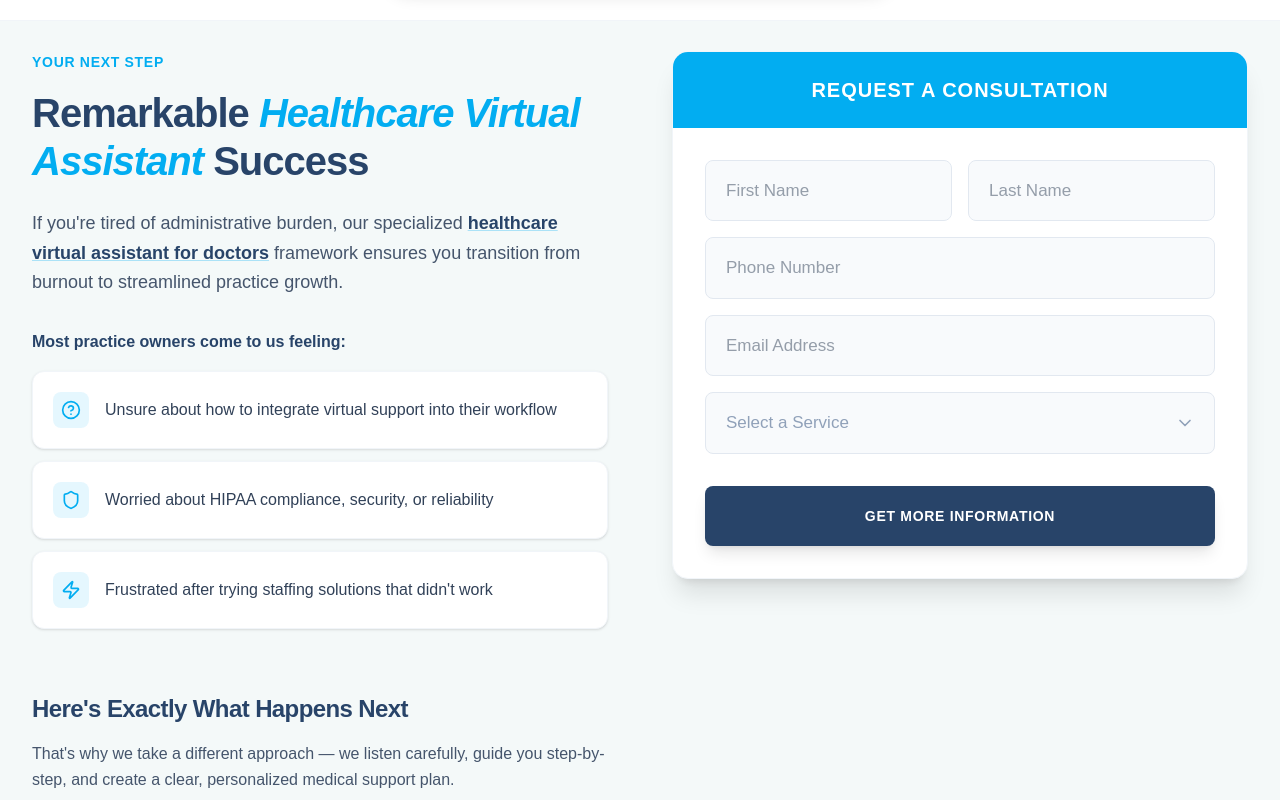
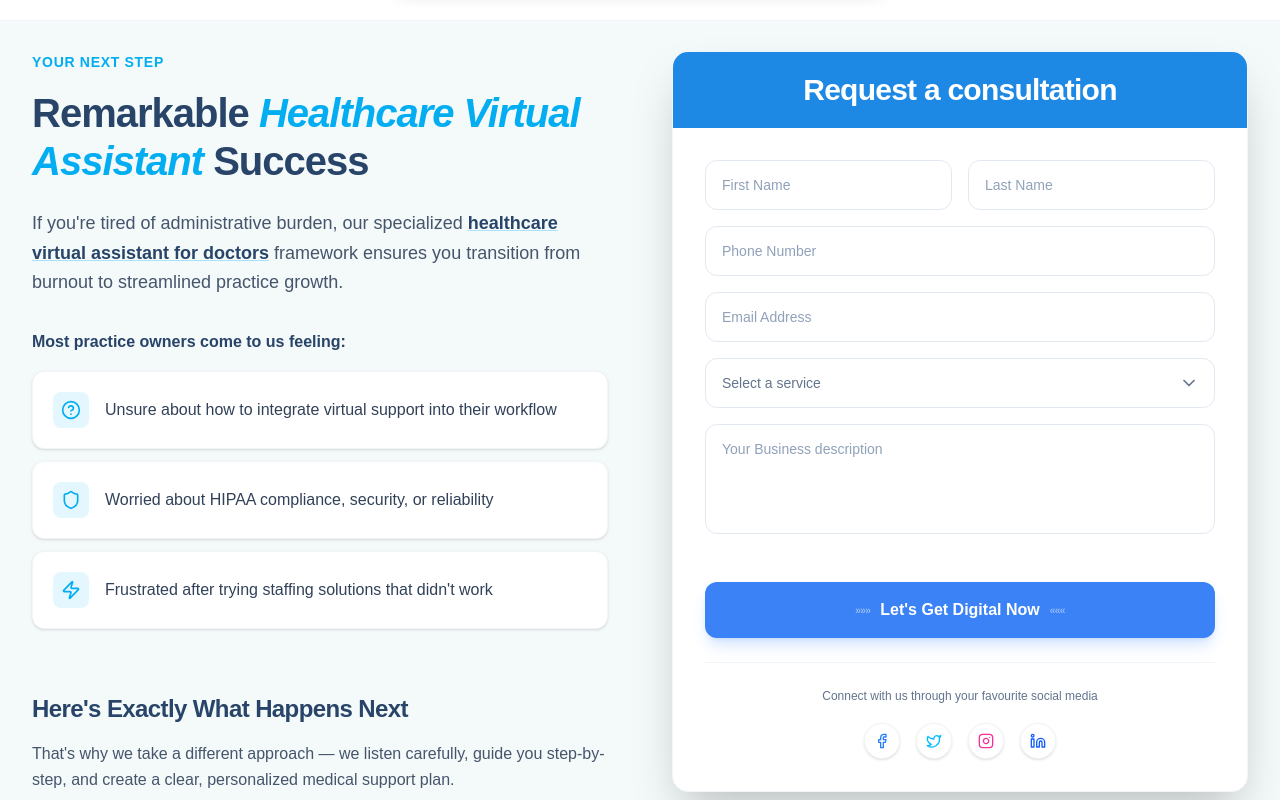
Before and after one commit to hamidrajaofficial/MVA-Star-Billing-Solutions-, a React (Vite) app: page / in a window 1280 px wide. Shown: the part 1460-2260 px from the top of the page. Built offline with nearby package versions, Linux system fonts and the light colour scheme.

Commit message:
style: update UI components for better aesthetics
Improve visual consistency and component styling by rounding corners on stats cards, updating the consultation form design, and refining typography and color tokens.

```diff
--- a/src/components/sections/NextStep.tsx
+++ b/src/components/sections/NextStep.tsx
@@ -1,6 +1,6 @@
 import React from 'react';
 import { motion } from 'motion/react';
-import { HelpCircle, ShieldCheck, Zap, MessageSquare, Shield, Clock, Calendar, FileText, ChevronDown } from 'lucide-react';
+import { HelpCircle, ShieldCheck, Zap, MessageSquare, Shield, Clock, Calendar, FileText, ChevronDown, Facebook, Twitter, Instagram, Linkedin } from 'lucide-react';
 
 interface Props {
   bgColor?: string;
@@ -52,47 +52,77 @@ export default function NextStep({ bgColor = "bg-section-bg" }: Props) {
 
           {/* Right Column - Form */}
           <div className="lg:sticky lg:top-24">
-            <div className="bg-white rounded-2xl shadow-xl overflow-hidden border border-slate-100">
-              <div className="bg-primary py-6 px-8 text-center">
-                <h3 className="text-xl font-bold text-white uppercase tracking-wider">Request a Consultation</h3>
+            <div className="bg-white rounded-2xl shadow-2xl overflow-hidden border border-slate-100">
+              <div className="bg-[#1E88E5] py-5 px-8 text-center">
+                <h3 className="text-2xl md:text-3xl font-bold text-white tracking-tight">Request a consultation</h3>
               </div>
 
-              <form className="p-8 space-y-4">
+              <form className="p-8 space-y-4" onSubmit={(e) => e.preventDefault()}>
                 <div className="grid grid-cols-2 gap-4">
                   <input
                     type="text"
                     placeholder="First Name"
-                    className="w-full px-5 py-4 bg-slate-50 border border-slate-200 rounded-lg text-slate-700 focus:outline-none focus:border-primary transition-colors"
+                    className="w-full px-4 py-3.5 bg-white border border-slate-200 rounded-xl text-slate-700 placeholder-slate-400 focus:outline-none focus:border-[#1E88E5] focus:ring-1 focus:ring-[#1E88E5]/50 transition-all text-sm font-medium"
                   />
                   <input
                     type="text"
                     placeholder="Last Name"
-                    className="w-full px-5 py-4 bg-slate-50 border border-slate-200 rounded-lg text-slate-700 focus:outline-none focus:border-primary transition-colors"
+                    className="w-full px-4 py-3.5 bg-white border border-slate-200 rounded-xl text-slate-700 placeholder-slate-400 focus:outline-none focus:border-[#1E88E5] focus:ring-1 focus:ring-[#1E88E5]/50 transition-all text-sm font-medium"
                   />
                 </div>
                 <input
                   type="tel"
                   placeholder="Phone Number"
-                  className="w-full px-5 py-4 bg-slate-50 border border-slate-200 rounded-lg text-slate-700 focus:outline-none focus:border-primary transition-colors"
+                  className="w-full px-4 py-3.5 bg-white border border-slate-200 rounded-xl text-slate-700 placeholder-slate-400 focus:outline-none focus:border-[#1E88E5] focus:ring-1 focus:ring-[#1E88E5]/50 transition-all text-sm font-medium"
                 />
                 <input
                   type="email"
                   placeholder="Email Address"
-                  className="w-full px-5 py-4 bg-slate-50 border border-slate-200 rounded-lg text-slate-700 focus:outline-none focus:border-primary transition-colors"
+                  className="w-full px-4 py-3.5 bg-white border border-slate-200 rounded-xl text-slate-700 placeholder-slate-400 focus:outline-none focus:border-[#1E88E5] focus:ring-1 focus:ring-[#1E88E5]/50 transition-all text-sm font-medium"
                 />
                 <div className="relative group">
-                  <select className="w-full px-5 py-4 bg-slate-50 border border-slate-200 rounded-lg text-slate-400 focus:outline-none focus:border-primary transition-colors appearance-none cursor-pointer">
-                    <option>Select a Service</option>
-                    <option>Medical Scribe</option>
-                    <option>Billing & Coding</option>
-                    <option>Patient Coordination</option>
+                  <select className="w-full px-4 py-3.5 bg-white border border-slate-200 rounded-xl text-slate-500 placeholder-slate-400 focus:outline-none focus:border-[#1E88E5] focus:ring-1 focus:ring-[#1E88E5]/50 transition-all text-sm font-medium appearance-none cursor-pointer">
+                    <option value="">Select a service</option>
+                    <option value="medical_scribe">Medical Scribe</option>
+                    <option value="billing_coding">Billing & Coding</option>
+                    <option value="patient_coordination">Patient Coordination</option>
                   </select>
-                  <ChevronDown className="absolute right-5 top-1/2 -translate-y-1/2 w-5 h-5 text-slate-400 group-hover:text-primary pointer-events-none transition-colors" />
+                  <ChevronDown className="absolute right-4 top-1/2 -translate-y-1/2 w-5 h-5 text-slate-450 group-hover:text-[#1E88E5] pointer-events-none transition-colors" />
                 </div>
 
-                <button className="w-full py-5 bg-navy-dark text-white font-bold rounded-lg shadow-lg hover:bg-navy-light transition-all text-sm tracking-wider uppercase shine-button mt-4">
-                  GET MORE INFORMATION
+                <textarea
+                  placeholder="Your Business description"
+                  rows={4}
+                  className="w-full px-4 py-3.5 bg-white border border-slate-200 rounded-xl text-slate-700 placeholder-slate-400 focus:outline-none focus:border-[#1E88E5] focus:ring-1 focus:ring-[#1E88E5]/50 transition-all text-sm font-medium resize-none"
+                />
+
+                <button className="w-full py-4 bg-[#3B82F6] hover:bg-[#2563EB] text-white font-black rounded-xl shadow-lg hover:shadow-xl transition-all duration-300 text-sm md:text-base flex items-center justify-center gap-1 mt-6 shadow-blue-500/20">
+                  <span className="opacity-60 text-[10px] mr-1.5 font-normal tracking-tighter">»»»</span>
+                  Let's Get Digital Now
+                  <span className="opacity-60 text-[10px] ml-1.5 font-normal tracking-tighter">«««</span>
                 </button>
+
+                <div className="pt-6 border-t border-slate-100 text-center space-y-4 mt-6">
+                  <p className="text-xs text-slate-500 font-medium">Connect with us through your favourite social media</p>
+                  <div className="flex items-center justify-center gap-4">
+                    {[
+                      { icon: Facebook, href: "https://facebook.com", color: "hover:text-blue-600 hover:border-blue-600 text-blue-500" },
+                      { icon: Twitter, href: "https://twitter.com", color: "hover:text-sky-400 hover:border-sky-400 text-sky-400" },
+                      { icon: Instagram, href: "https://instagram.com", color: "hover:text-pink-500 hover:border-pink-500 text-pink-500" },
+                      { icon: Linkedin, href: "https://linkedin.com", color: "hover:text-blue-700 hover:border-blue-700 text-blue-600" }
+                    ].map((item, i) => (
+                      <a
+                        key={i}
+                        href={item.href}
+                        target="_blank"
+                        rel="noopener noreferrer"
+                        className={`w-9 h-9 rounded-full border border-slate-100 flex items-center justify-center transition-all bg-white shadow-sm hover:scale-105 ${item.color}`}
+                      >
+                        <item.icon className="w-4 h-4" />
+                      </a>
+                    ))}
+                  </div>
+                </div>
               </form>
             </div>
           </div>
--- a/src/components/sections/Stats.tsx
+++ b/src/components/sections/Stats.tsx
@@ -24,7 +24,7 @@ export default function Stats() {
             whileInView={{ opacity: 1, y: 0 }}
             viewport={{ once: true }}
             transition={{ duration: 0.4 }}
-            className="bg-[#0B2545] w-full md:col-span-2 lg:col-span-1 h-[150px] rounded-none shadow-lg flex flex-col items-center justify-center p-5 text-center group hover:-translate-y-1 hover:shadow-xl transition-all duration-300"
+            className="bg-[#0B2545] w-full md:col-span-2 lg:col-span-1 h-[150px] rounded-lg shadow-lg flex flex-col items-center justify-center p-5 text-center group hover:-translate-y-1 hover:shadow-xl transition-all duration-300"
           >
             <h3 className="text-[13px] md:text-sm font-black text-white leading-tight mb-2 uppercase tracking-wide">
               Transform your financial performance
@@ -41,7 +41,7 @@ export default function Stats() {
               whileInView={{ opacity: 1, y: 0 }}
               viewport={{ once: true }}
               transition={{ delay: (index + 1) * 0.1, duration: 0.4 }}
-              className="bg-white w-full h-[150px] rounded-none shadow-lg border border-slate-100 flex flex-col items-center justify-center p-4 text-center group hover:-translate-y-1 hover:shadow-xl transition-all duration-300"
+              className="bg-white w-full h-[150px] rounded-lg shadow-lg border border-slate-100 flex flex-col items-center justify-center p-4 text-center group hover:-translate-y-1 hover:shadow-xl transition-all duration-300"
             >
               <div className="flex items-baseline justify-center mb-2">
                 <span className="text-4xl font-black text-[#02ADF1] tracking-tighter leading-none">
```
